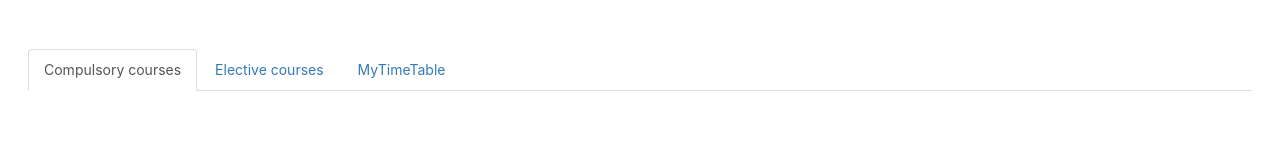
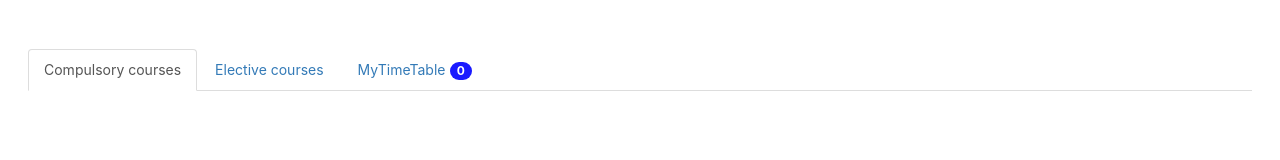
Before and after one commit to MartinGabco/Your-Timetable, a React (Create React App) app: page / in a window 1280 px wide. Shown: the top 160 px of the page. Built offline with nearby package versions, Linux system fonts and the light colour scheme; no server answers.

Commit message:
I created badge-pill (located in tabbable navigation-bar: #tab3) for showing the count of added compulsory courses; added to MyTimeTable component.

```diff
--- a/src/components/Timetable.jsx
+++ b/src/components/Timetable.jsx
@@ -343,13 +343,19 @@ class Timetable extends Component {
         //count of myTypes_1 rendered in my-compulsory-courses
         const messagesCount = sortedMyTypes_1.length;
 
+        // count of added myTypes_1 for badge in tabbable
+        const badgeCount = myTypes_1.length;
+
         return (
             <React.Fragment>
                 <div class="tabbable">
                     <ul class="nav nav-tabs" id="myTab">
                         <li class="active"><a href="#tab1" data-toggle="tab">Compulsory courses</a></li>
                         <li><a href="#tab2" data-toggle="tab">Elective courses</a></li>
-                        <li><a href="#tab3" data-toggle="tab">MyTimeTable</a></li>
+                        <li><a href="#tab3" data-toggle="tab">
+                            MyTimeTable
+                            <span class="badge badge-primary badge-pill" style={{ background: "#1a1aff" }}>{badgeCount}</span>
+                        </a></li>
                     </ul>
                     <div class="tab-content">
                         <div class="tab-pane active" id="tab1" href="first">
--- a/src/styles/Timetable.css
+++ b/src/styles/Timetable.css
@@ -7,6 +7,10 @@
     flex-direction: column;
     align-items: center;
     padding: 3em;
+}
+
+.badge {
+    margin-left: 0.35em;
 }
 
 .first-wrapper {
```
